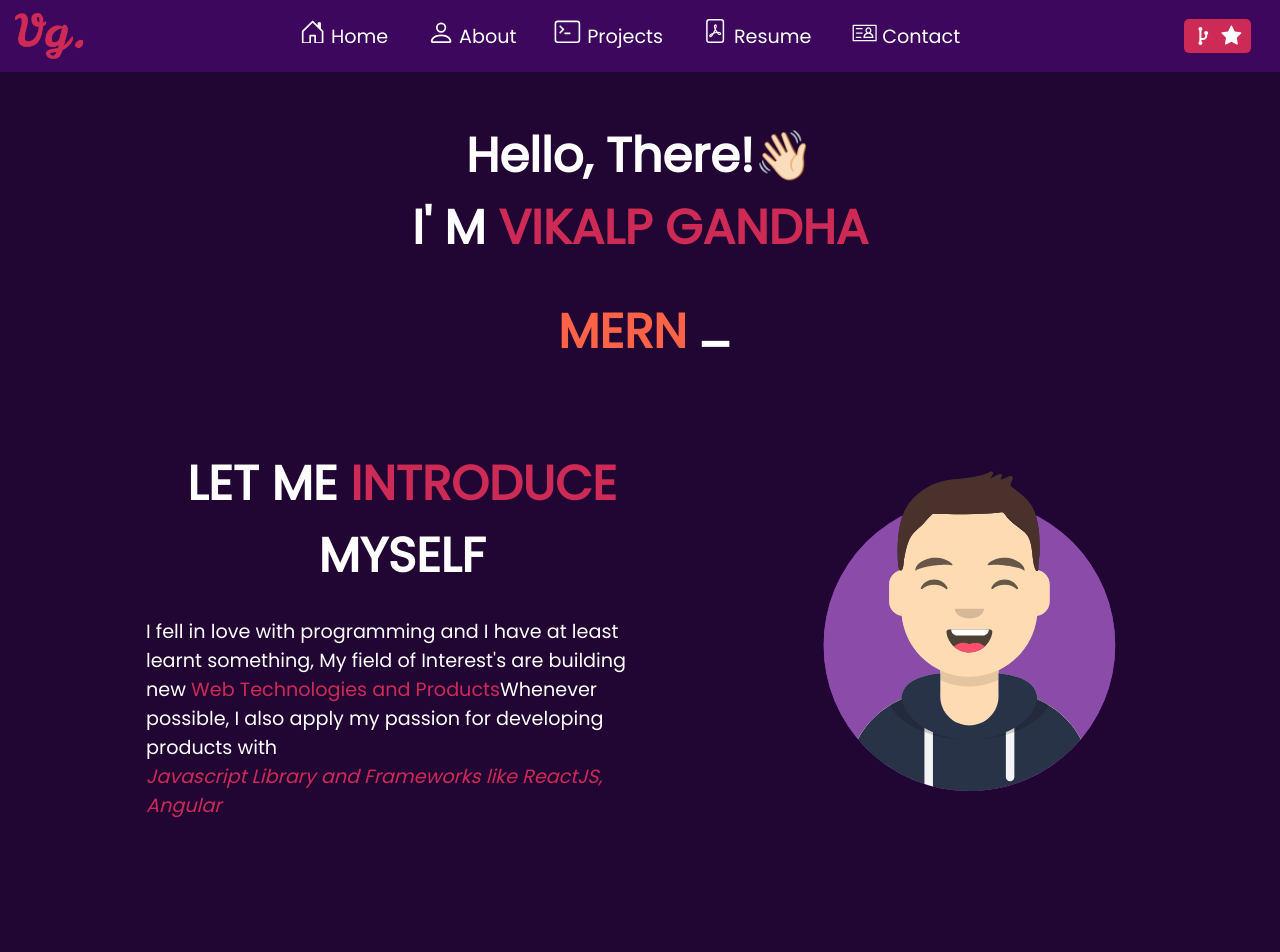
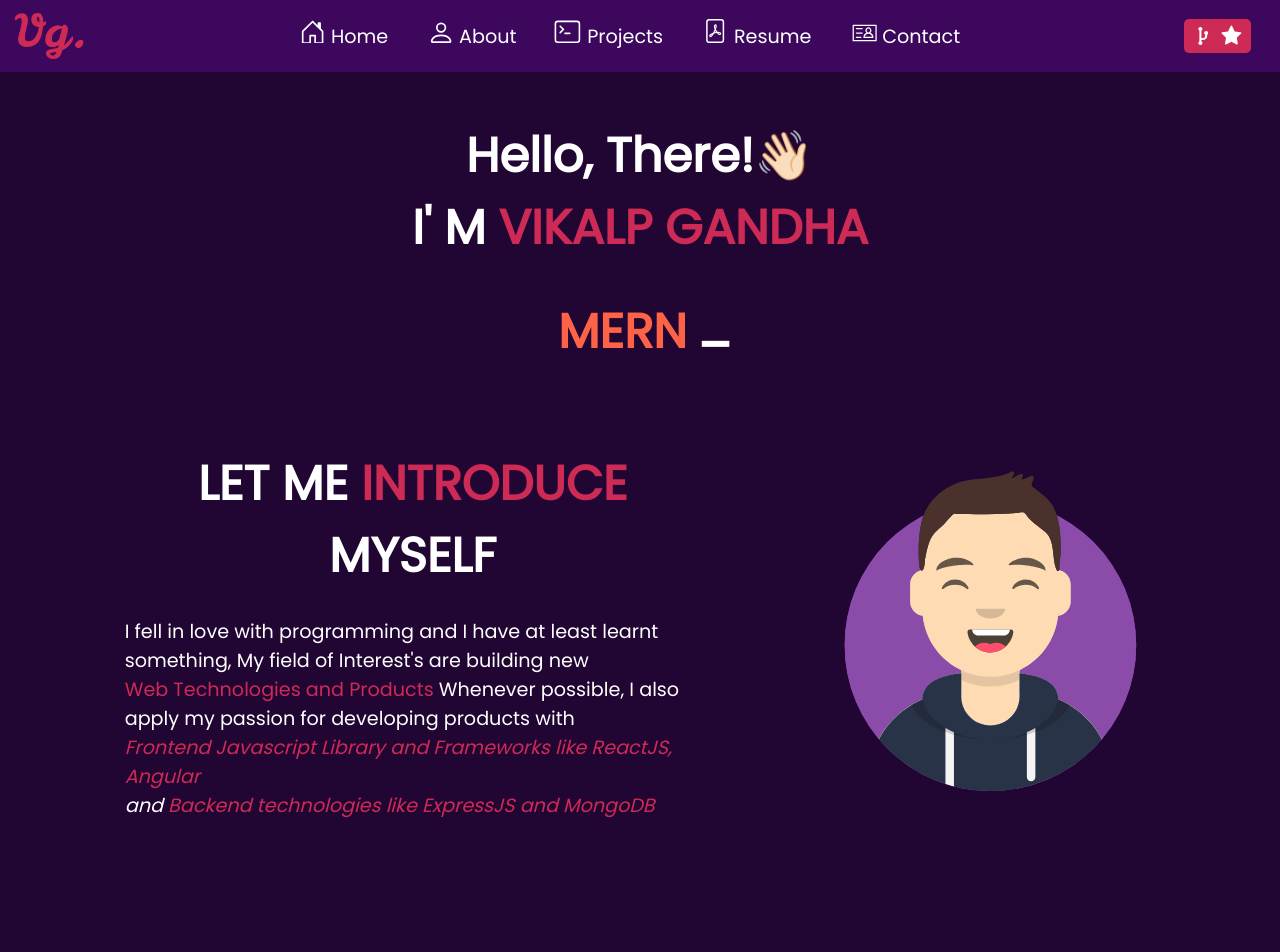
Before and after one commit to kakkarot9712/portfolio, a React (Create React App) app: page / in a window 1280 px wide. Shown: the top 952 px of the page. Built offline with nearby package versions, Linux system fonts and the light colour scheme.

Commit message:
fixed typo in intro page

```diff
--- a/src/components/Home/Description.js
+++ b/src/components/Home/Description.js
@@ -12,12 +12,18 @@ const Description = () => {
         <p>
           I fell in love with programming and I have at least learnt something,
           My field of Interest's are building new{" "}
-          <span className="color-text">Web Technologies and Products</span>
+          <span className="color-text">Web Technologies and Products</span>{" "}
           Whenever possible, I also apply my passion for developing products
-          with
-          <span className="color-text">
-            <em>Javascript Library and Frameworks like ReactJS, Angular</em>
-          </span>
+          with{" "}
+          <em>
+            <span className="color-text">
+              Frontend Javascript Library and Frameworks like ReactJS, Angular
+            </span>{" "}
+            and{" "}
+            <span className="color-text">
+              Backend technologies like ExpressJS and MongoDB
+            </span>
+          </em>
         </p>
       </div>
       <div className={classes["description__avatar"]}>
--- a/src/components/Home/Description.module.css
+++ b/src/components/Home/Description.module.css
@@ -27,7 +27,7 @@
     -webkit-box-align: center;
         -ms-flex-align: center;
             align-items: center;
-    width: 40%;
+    width: 45%;
     margin: 1rem 0;
     min-width: 459px;
 }
```
